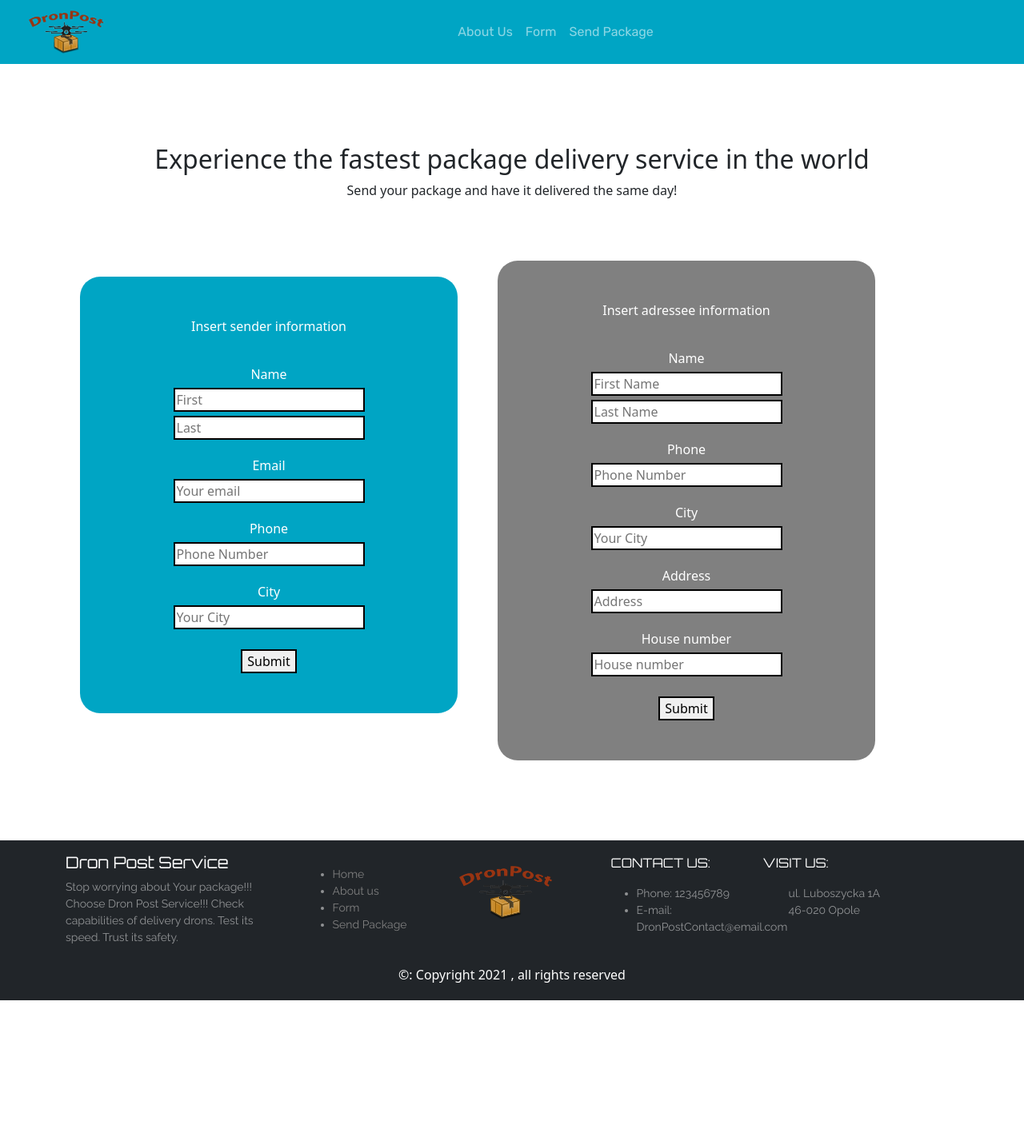
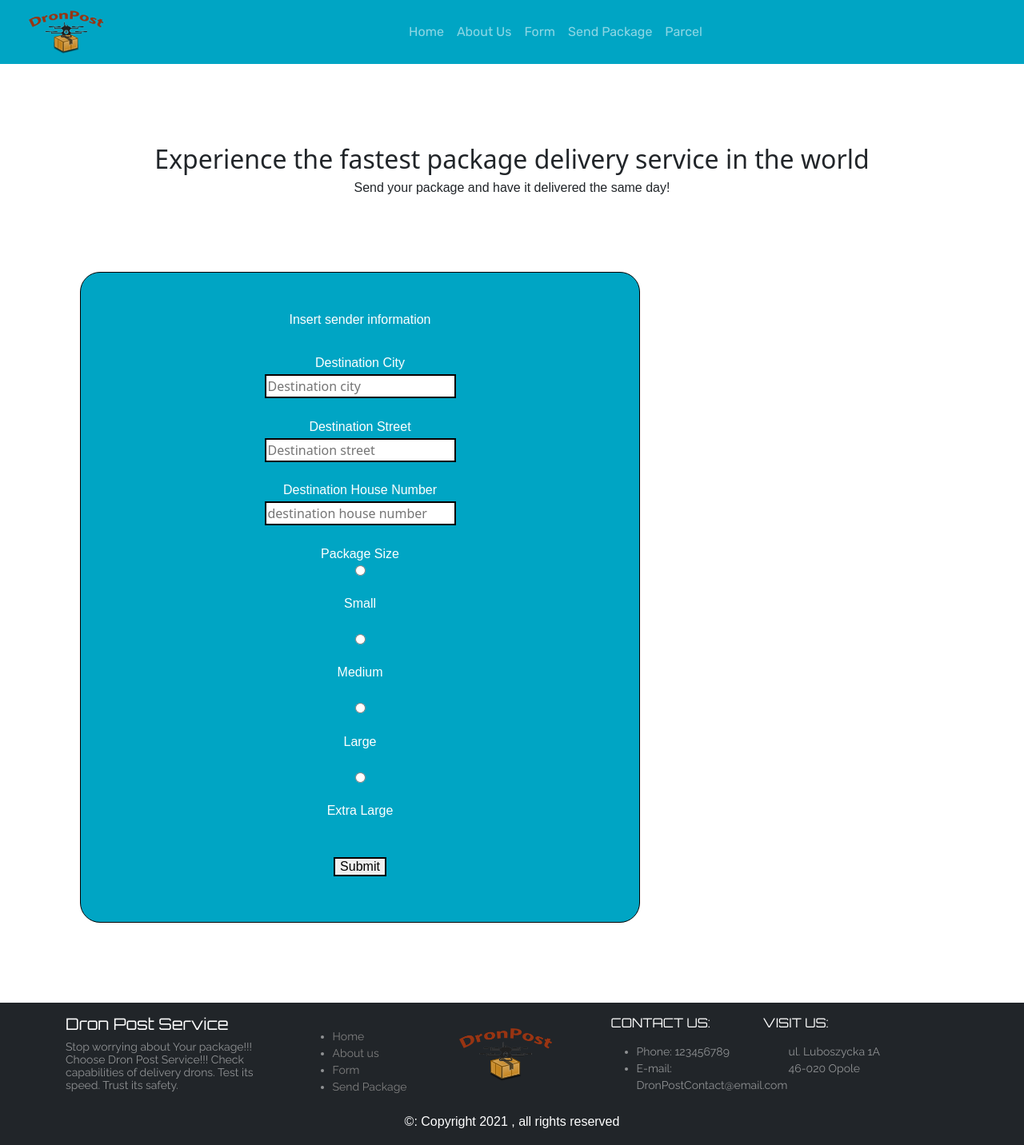
Before and after one commit to gokintosh/droneapp, a PHP site: page /send.php in a window 1280 px wide. Shown: the whole page at 80% size. Before the commit the page ends 1251 px from the top, so only its background shows below. Run offline with PHP 8.4, Linux system fonts and the light colour scheme; some web fonts are replaced.

Commit message:
fbsdfjhs

```diff
--- a/aboutus.php
+++ b/aboutus.php
@@ -23,10 +23,9 @@
             </button>
             <div class="collapse navbar-collapse" id="navbarNav">
                 <ul class="navbar-nav m-auto font-rubik">
-                    <li class="nav-item">
+                <li class="nav-item">
                         <a class="nav-link" href="index.php">Home</a>
                     </li>
-
                     <li class="nav-item">
                         <a class="nav-link" href="aboutus.php">About Us</a>
                     </li>
@@ -34,7 +33,7 @@
                         <a class="nav-link" href="client.php">Form</a>
                     </li>
                     <li class="nav-item">
-                        <a class="nav-link" href="send.php">Send Package</a>
+                        <a class="nav-link" href="parcel.php">Parcel</a>
                     </li>
 
 
--- a/index.php
+++ b/index.php
@@ -45,8 +45,9 @@
                         <a class="nav-link" href="client.php">Form</a>
                     </li>
                     <li class="nav-item">
-                        <a class="nav-link" href="send.php">Send Package</a>
+                        <a class="nav-link" href="parcel.php">Parcel</a>
                     </li>
+
 
 
 
--- a/parcel.php
+++ b/par.php
@@ -34,6 +34,9 @@
                 </button>
                 <div class="collapse navbar-collapse" id="navbarNav">
                     <ul class="navbar-nav m-auto font-rubik">
+                    <li class="nav-item">
+                        <a class="nav-link" href="index.php">Home</a>
+                    </li>
                         <li class="nav-item">
                             <a class="nav-link" href="aboutus.php">About Us</a>
                         </li>
@@ -43,6 +46,9 @@
                         <li class="nav-item">
                             <a class="nav-link" href="send.php">Send Package</a>
                         </li>
+                        <li class="nav-item">
+                        <a class="nav-link" href="parcel.php">Parcel</a>
+                    </li>
 
 
 
--- a/send.php
+++ b/send.php
@@ -20,6 +20,19 @@
     <!-- custom css file -->
     <link rel="stylesheet" href="style.css">
 
+    <style>
+
+            p,
+            label {
+                font: 1rem 'Fira Sans', sans-serif;
+            }
+
+            input {
+                margin: .4rem;
+            }
+
+    </style>
+
 </head>
 <body>
 
@@ -35,6 +48,9 @@
                 <div class="collapse navbar-collapse" id="navbarNav">
                     <ul class="navbar-nav m-auto font-rubik">
                     <li class="nav-item">
+                        <a class="nav-link" href="index.php">Home</a>
+                    </li>
+                        <li class="nav-item">
                             <a class="nav-link" href="aboutus.php">About Us</a>
                         </li>
                         <li class="nav-item">
@@ -42,6 +58,9 @@
                         </li>
                         <li class="nav-item">
                             <a class="nav-link" href="send.php">Send Package</a>
+                        </li>
+                        <li class="nav-item">
+                        <a class="nav-link" href="parcel.php">Parcel</a>
                     </li>
 
 
@@ -64,37 +83,38 @@
                         Send your package and have it delivered the same day!
                     </p>
                 </div>
+
                 <!-- form-->
-                <div class="sender-form">
+                <div class="sender-form" style="width:700px; margin-right:100px; margin: left 400px; border:1px solid #000;">
+
                     <p>Insert sender information</p>
 
+
                     <form>
-                        <label>Name <span class="required"></span></label><input type="text" name="field1" class="field-divided" placeholder="First" /> <input type="text" name="field2" class="field-divided" placeholder="Last" />
-                        <label>Email <span class="required" placeholder="Email"></span></label>
-                        <input type="email" name="field3" class="field-long" placeholder="Your email" />
-                        <label>Phone <span class="required"></span></label>
-                        <input type="phone" name="field4" class="field-long" placeholder="Phone Number" />
-                        <label>City <span class="required" placeholder="Email"></span></label>
-                        <input type="city" name="field5" class="field-long" placeholder="Your City" />
+                        <label>Destination City <span class="required"></span></label>
+                        <input type="text" name="destcity" class="field-divided" placeholder="Destination city" />
+                        <label>Destination Street <span class="required"></span></label>
+                        <input type="text" name="deststreet" class="field-divided" placeholder="Destination street" />
+                        <label>Destination House Number<span class="required"></span></label>
+                        <input type="text" name="desthsno" class="field-long" placeholder="destination house number" />
+                        <label>Package Size <span class="required"></span></label>
+                        <input type="radio" id="small" name="drone" value="1-3kg">
+                        <label for="small">Small</label><br>
+                        <input type="radio" id="medium" name="drone" value="4-7kg">
+                        <label for="medium">Medium</label><br>
+                        <input type="radio" id="large" name="drone" value="8-15kg">
+                        <label for="small">Large</label><br>
+                        <input type="radio" id="xlarge" name="drone" value="16-23kg">
+                        <label for="small">Extra Large</label><br>
                         <label><input type="submit" value="Submit" /></label>
                     </form>
 
                 </div>
-                <div class="sender-form-2">
-                    <p>Insert adressee information</p>
 
-                    <form>
-                        <label>Name <span class="required"></span></label><input type="text" name="field1" class="field-divided" placeholder="First Name" /> <input type="text" name="field2" class="field-divided" placeholder="Last Name" />
-                        <label>Phone <span class="required"></span></label><input type="phone" name="field4" class="field-long" placeholder="Phone Number" />
-                        <label>City <span class="required" placeholder="Email"></span></label>
-                        <input type="city" name="field5" class="field-long" placeholder="Your City" />
-                        <label>Address <span class="required"></span></label><input type="address" name="field4" class="field-long" placeholder="Address" />
-                        <label>House number <span class="required"></span></label><input type="h_nr" name="field4" class="field-long" placeholder="House number" />
-                        <label><input type="submit" value="Submit" /></label>
-                    </form>
 
             </div>
-            </div>
+
+
 
 
 
```
Also changed, not shown: account.php (+5 -2 lines), client.php (+6 -3 lines). Lines whose indentation alone changed are shown as unchanged.
